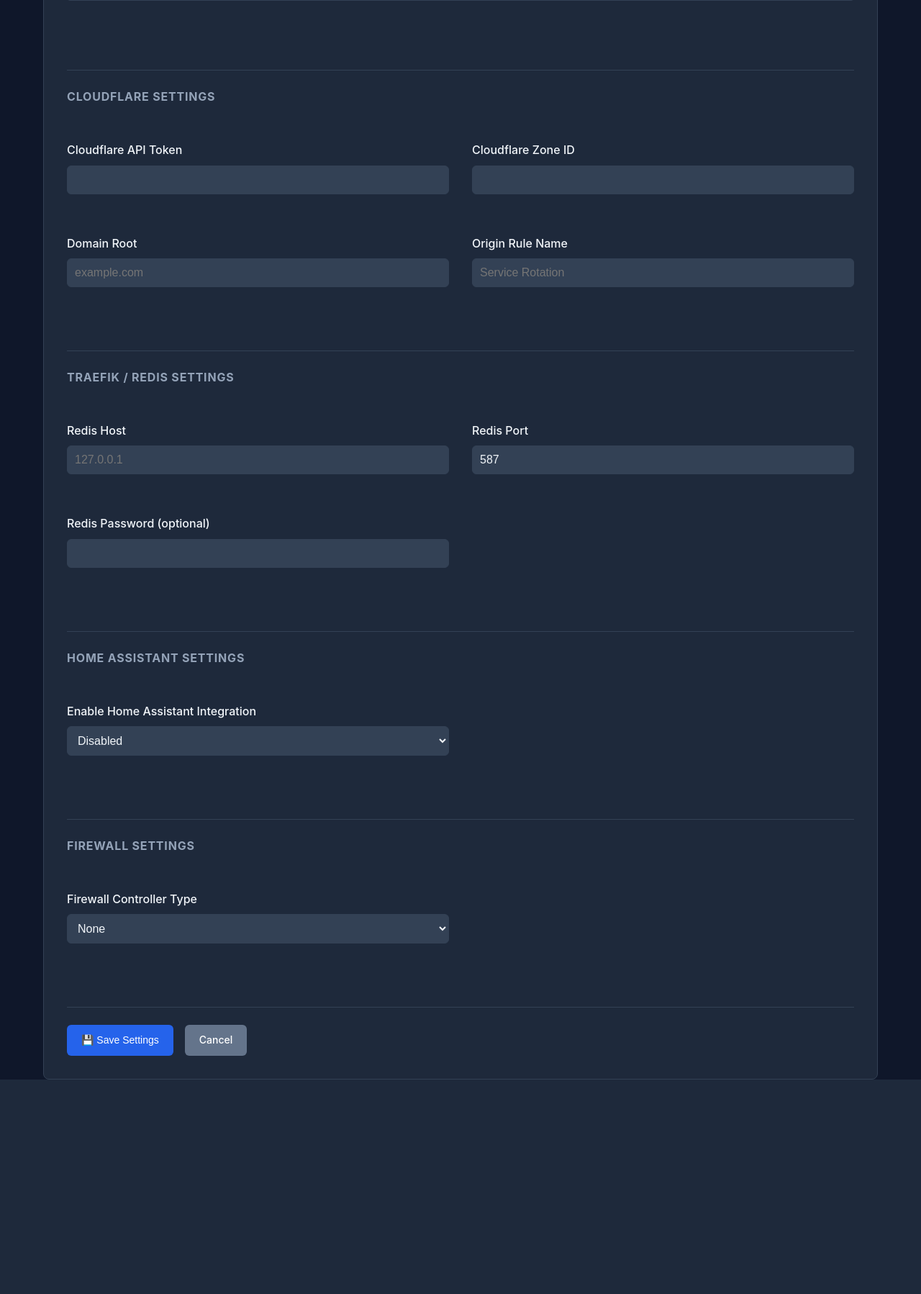
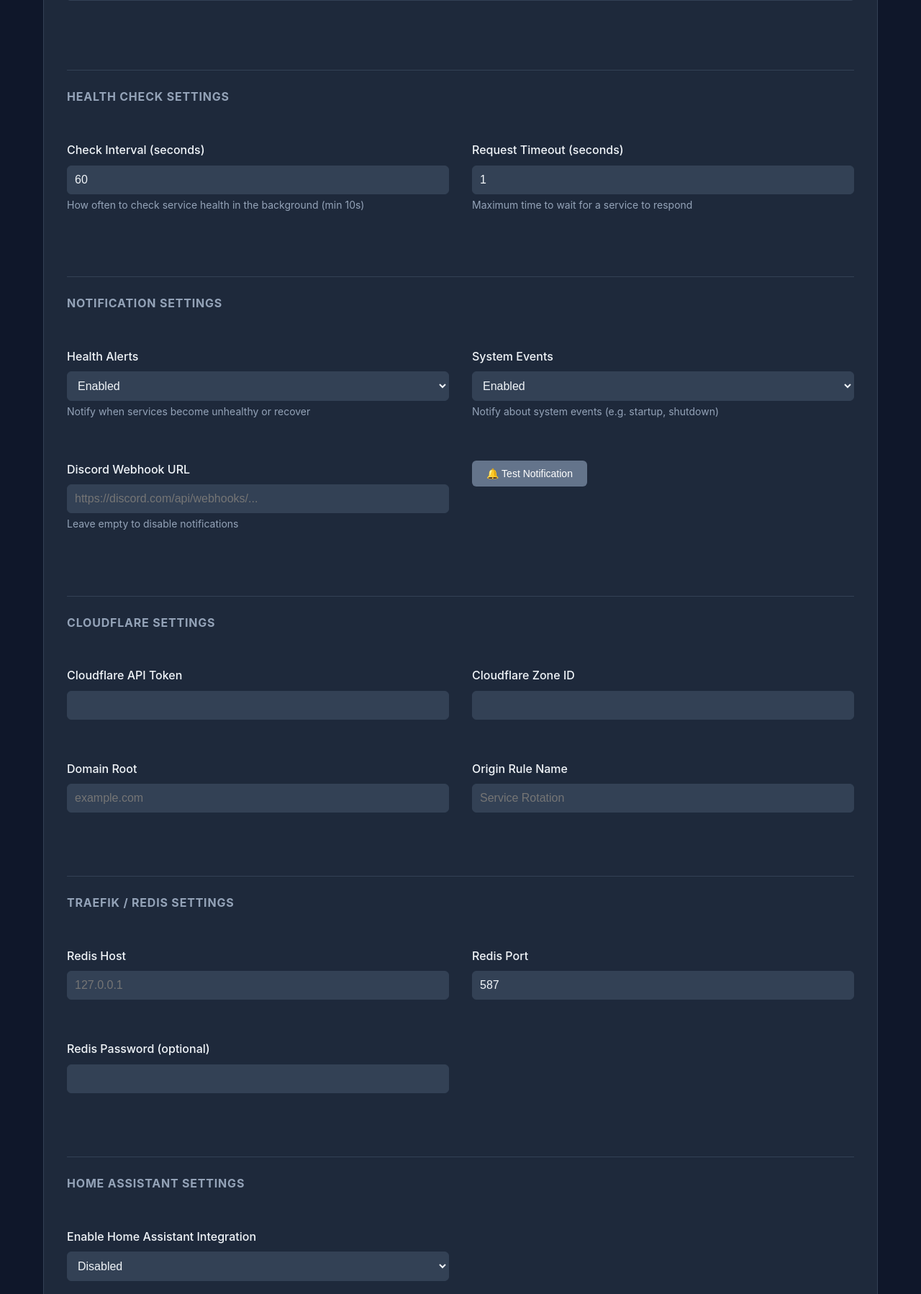
Before and after one commit to m1ckyb/Traefik-Route-Control, a Flask app: page /settings in a window 1280 px wide. Shown: the part 577-2375 px from the top of the page at 72% size. Before the commit the page ends 2077 px from the top, so only its background shows below. Run offline with Flask 3, Linux system fonts and the light colour scheme; a user stored in the database is signed in; data comes from the database, SQL or seed files in the repository; data that the repository does not hold is empty.

Commit message:
Add service health checks and Discord notifications
Introduces background health checks for services with interval and timeout settings, displays health status in the UI, and sends Discord notifications for health and system events. Adds endpoints and UI controls for triggering health checks and testing Discord notifications. Updates settings page to configure health check and notification options.

```diff
--- a/main.py
+++ b/main.py
@@ -2,6 +2,7 @@
 import redis
 import requests
 import random
+import threading
 import string
 import os
 import sys
@@ -11,6 +12,7 @@ from urllib.parse import urlparse
 import json
 import secrets
 import time
+from datetime import datetime
 import base64
 import hashlib
 import ipaddress
@@ -963,6 +965,113 @@ def toggle_unifi(enable_rule, forward_port=None, session=None, base_url=None):
 # Default Cloudflare Origin Rule action type
 DEFAULT_ORIGIN_ACTION = "route"
 
+def check_service_health(target_url, timeout=None):
+    """Check if service target is reachable."""
+    if not target_url:
+        return False
+    try:
+        if timeout is None:
+            timeout = int(get_setting("HEALTH_CHECK_TIMEOUT", required=False) or 1)
+
+        requests.get(target_url, timeout=timeout, verify=False)
+        return True
+    except:
+        return False
+
+# Global cache for health status
+HEALTH_STATUS_CACHE = {}
+
+def send_discord_notification(message, title=None, color=None, webhook_url=None, msg_type='system'):
+    """Send a notification to Discord via Webhook."""
+    # Check notification settings
+    if msg_type == 'health' and db.get_setting('NOTIFY_EVENTS_HEALTH', '1') == '0':
+        return
+    if msg_type == 'system' and db.get_setting('NOTIFY_EVENTS_SYSTEM', '1') == '0':
+        return
+
+    if not webhook_url:
+        webhook_url = get_setting("DISCORD_WEBHOOK_URL", required=False)
+
+    if not webhook_url:
+        return
+
+    version = get_version()
+
+    embed = {
+        "description": message,
+        "color": color or 0x3498db,
+        "timestamp": datetime.utcnow().isoformat() + "Z",
+        "footer": {
+            "text": f"Traefik Route Control v{version}"
+        }
+    }
+
+    if title:
+        embed["title"] = title
+
+    payload = {
+        "embeds": [embed]
+    }
+
+    try:
+        requests.post(webhook_url, json=payload, timeout=5)
+    except Exception as e:
+        print(f"⚠️ Failed to send Discord notification: {e}")
+
+def perform_health_check():
+    """Perform a single health check iteration."""
+    try:
+        timeout = int(get_setting("HEALTH_CHECK_TIMEOUT", required=False) or 1)
+    except:
+        timeout = 1
+
+    try:
+        # Use a new connection for the thread/request
+        services = db.get_all_services()
+        for service in services:
+            if service['enabled']:
+                is_healthy = check_service_health(service['target_url'], timeout=timeout)
+
+                # Check for status change
+                prev_healthy = HEALTH_STATUS_CACHE.get(service['id'])
+
+                # Only notify if we had a previous status (to avoid startup spam)
+                # AND the status has changed
+                if prev_healthy is not None and prev_healthy != is_healthy:
+                    if is_healthy:
+                        send_discord_notification(f"✅ Service **{service['name']}** is back ONLINE.", title="Health Alert: Recovered", color=0x2ecc71, msg_type='health')
+                    else:
+                        send_discord_notification(f"⚠️ Service **{service['name']}** is UNHEALTHY.", title="Health Alert: Failure", color=0xe74c3c, msg_type='health')
+
+                HEALTH_STATUS_CACHE[service['id']] = is_healthy
+            else:
+                # Remove from cache if disabled
+                if service['id'] in HEALTH_STATUS_CACHE:
+                    del HEALTH_STATUS_CACHE[service['id']]
+        return True
+    except Exception as e:
+        print(f"⚠️ Health check error: {e}")
+        return False
+
+def health_check_loop():
+    """Background loop to check service health periodically."""
+    print("🔹 Starting background health check service...")
+    while True:
+        try:
+            interval = int(get_setting("HEALTH_CHECK_INTERVAL", required=False) or 60)
+        except:
+            interval = 60
+
+        if interval < 10: interval = 10
+
+        perform_health_check()
+
+        time.sleep(interval)
+
+def start_health_check_thread():
+    thread = threading.Thread(target=health_check_loop, daemon=True)
+    thread.start()
+
 def get_status():
     """Get overall system status"""
     r = get_redis()
@@ -985,11 +1094,16 @@ def get_status():
         current_rule = r.get(f"traefik/http/routers/{service['router_name']}/rule")
         if current_rule:
             host = current_rule.replace("Host(`", "").replace("`)", "")
+
+            # Check health
+            is_healthy = HEALTH_STATUS_CACHE.get(service['id'], True)
+
             active_services.append({
                 "id": service['id'],
                 "name": service['name'],
                 "hostname": f"https://{host}",
-                "status": "ONLINE"
+                "status": "ONLINE",
+                "healthy": is_healthy
             })
 
     return {
@@ -2096,6 +2210,12 @@ def index():
         return redirect(url_for('onboarding'))
 
     services = db.get_all_services()
+
+    # Inject health status
+    for service in services:
+        if service['enabled']:
+            service['healthy'] = HEALTH_STATUS_CACHE.get(service['id'], True)
+
     settings = db.get_all_settings()
     return render_template('index.html', services=services, settings=settings)
 
@@ -2571,6 +2691,15 @@ def api_get_logs():
     except Exception as e:
         return jsonify({"error": str(e)}), 500
 
+@app.route('/api/health/check', methods=['POST'])
+@api_key_or_login_required
+def api_trigger_health_check():
+    """Trigger an immediate health check."""
+    if perform_health_check():
+        return jsonify({"message": "Health check completed"})
+    else:
+        return jsonify({"error": "Health check failed"}), 500
+
 @app.route('/api/services/all/on', methods=['POST'])
 @api_key_or_login_required
 def api_turn_on_all():
@@ -2628,6 +2757,19 @@ def api_reset_password(username):
     except Exception as e:
         print(f"❌ Error resetting password: {e}")
         return jsonify({"error": "Failed to save password"}), 500
+
+@app.route('/api/notifications/test', methods=['POST'])
+@login_required
+def api_test_notification():
+    """Send a test notification to Discord."""
+    data = request.get_json(silent=True) or {}
+    webhook_url = data.get('webhook_url') or get_setting("DISCORD_WEBHOOK_URL", required=False)
+
+    if not webhook_url:
+        return jsonify({"error": "No Webhook URL provided"}), 400
+
+    send_discord_notification("🔔 **Test Notification**\nTraefik Route Control is connected to Discord!", title="System Info", webhook_url=webhook_url, msg_type='test')
+    return jsonify({"success": True})
 
 # Legacy API endpoints for backward compatibility
 @app.route('/api/turn_on', methods=['POST'])
@@ -2726,6 +2868,7 @@ if __name__ == "__main__":
     elif args.action == "on" or args.action == "rotate":
         cmd_on()
     elif args.action == "serve":
+        start_health_check_thread()
         print(f"🚀 Starting Web UI on http://{API_HOST}:{API_PORT}")
         print(f"   Configure settings and services at http://{API_HOST}:{API_PORT}/settings")
         app.run(host=API_HOST, port=API_PORT, debug=False)
--- a/templates/settings.html
+++ b/templates/settings.html
@@ -95,6 +95,53 @@
                     <div id="codes-list" style="font-family: monospace; font-size: 1.1rem; display: grid; grid-template-columns: 1fr 1fr; gap: 0.5rem;"></div>
                 </div>
             </div>
+        </div>
+
+        <h3>Health Check Settings</h3>
+
+        <div class="form-group">
+            <label for="HEALTH_CHECK_INTERVAL">Check Interval (seconds)</label>
+            <input type="number" id="HEALTH_CHECK_INTERVAL" name="HEALTH_CHECK_INTERVAL" required
+                   value="{{ settings.get('HEALTH_CHECK_INTERVAL', '60') }}" min="10">
+            <small>How often to check service health in the background (min 10s)</small>
+        </div>
+
+        <div class="form-group">
+            <label for="HEALTH_CHECK_TIMEOUT">Request Timeout (seconds)</label>
+            <input type="number" id="HEALTH_CHECK_TIMEOUT" name="HEALTH_CHECK_TIMEOUT" required
+                   value="{{ settings.get('HEALTH_CHECK_TIMEOUT', '1') }}" min="1" max="30">
+            <small>Maximum time to wait for a service to respond</small>
+        </div>
+
+        <h3>Notification Settings</h3>
+
+        <div class="form-group">
+            <label for="NOTIFY_EVENTS_HEALTH">Health Alerts</label>
+            <select id="NOTIFY_EVENTS_HEALTH" name="NOTIFY_EVENTS_HEALTH">
+                <option value="1" {% if settings.get('NOTIFY_EVENTS_HEALTH', '1') == '1' %}selected{% endif %}>Enabled</option>
+                <option value="0" {% if settings.get('NOTIFY_EVENTS_HEALTH', '1') == '0' %}selected{% endif %}>Disabled</option>
+            </select>
+            <small>Notify when services become unhealthy or recover</small>
+        </div>
+
+        <div class="form-group">
+            <label for="NOTIFY_EVENTS_SYSTEM">System Events</label>
+            <select id="NOTIFY_EVENTS_SYSTEM" name="NOTIFY_EVENTS_SYSTEM">
+                <option value="1" {% if settings.get('NOTIFY_EVENTS_SYSTEM', '1') == '1' %}selected{% endif %}>Enabled</option>
+                <option value="0" {% if settings.get('NOTIFY_EVENTS_SYSTEM', '1') == '0' %}selected{% endif %}>Disabled</option>
+            </select>
+            <small>Notify about system events (e.g. startup, shutdown)</small>
+        </div>
+
+        <div class="form-group">
+            <label for="DISCORD_WEBHOOK_URL">Discord Webhook URL</label>
+            <input type="text" id="DISCORD_WEBHOOK_URL" name="DISCORD_WEBHOOK_URL"
+                   value="{{ settings.get('DISCORD_WEBHOOK_URL', '') }}"
+                   placeholder="https://discord.com/api/webhooks/...">
+            <small>Leave empty to disable notifications</small>
+        </div>
+        <div class="form-group">
+            <button type="button" class="btn btn-secondary" onclick="testDiscordWebhook(event)">🔔 Test Notification</button>
         </div>
 
         <h3>Cloudflare Settings</h3>
@@ -430,6 +477,39 @@ async function generateRecoveryCodes() {
     }
 }
 
+async function testDiscordWebhook(event) {
+    const url = document.getElementById('DISCORD_WEBHOOK_URL').value;
+    if (!url) {
+        alert('Please enter a Webhook URL first');
+        return;
+    }
+
+    const btn = event.target;
+    const originalText = btn.textContent;
+    btn.textContent = 'Sending...';
+    btn.disabled = true;
+
+    try {
+        const response = await fetch('/api/notifications/test', {
+            method: 'POST',
+            headers: {'Content-Type': 'application/json'},
+            body: JSON.stringify({webhook_url: url})
+        });
+
+        const data = await response.json();
+        if (response.ok) {
+            alert('Test notification sent successfully!');
+        } else {
+            alert('Error: ' + (data.error || 'Failed to send notification'));
+        }
+    } catch (e) {
+        alert('Error: ' + e.message);
+    } finally {
+        btn.textContent = originalText;
+        btn.disabled = false;
+    }
+}
+
 function toggleHomeAssistantSettings() {
     const enabled = document.getElementById('HASS_ENABLED').value === '1';
     const hassSettings = document.getElementById('hass-settings');
```
Also changed, not shown: templates/index.html (+40 -3 lines).
